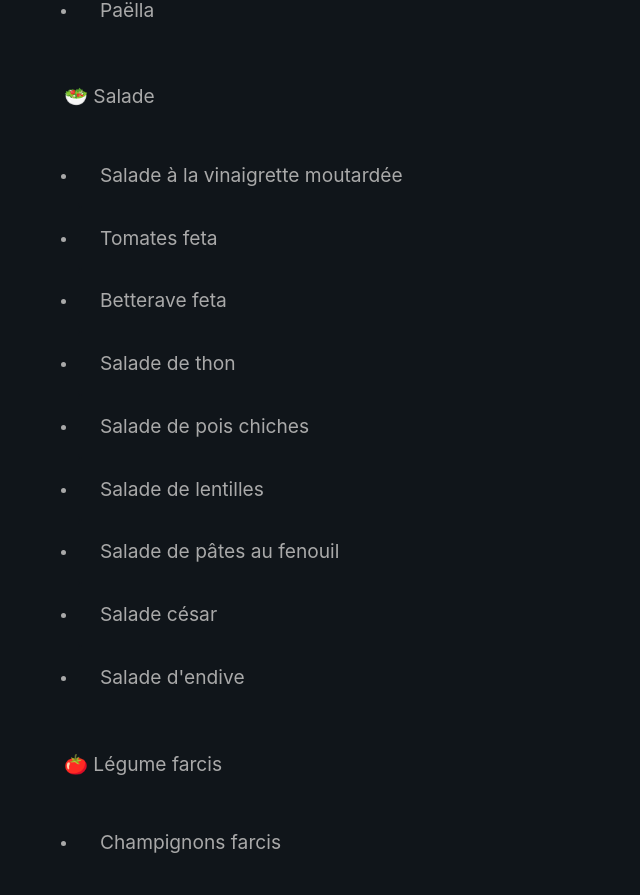
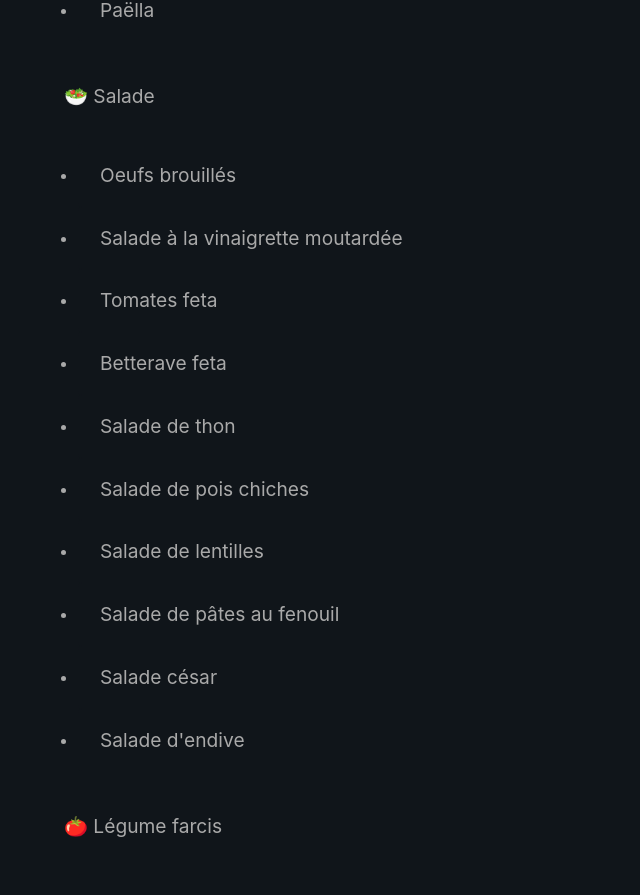
Before and after one commit to Benjent/recipes, a Vue app: page / in a window 1280 px wide. Shown: the part 2353-3248 px from the top of the page, without its empty margins (0-640 px from the left). Built offline with nearby package versions, Linux system fonts and the light colour scheme; what vue3-mq would draw is missing.

Commit message:
feat(recipes): add scrambled eggs

```diff
--- a/src/data/recipes.js
+++ b/src/data/recipes.js
@@ -12,6 +12,19 @@ const recipes = [
     // Hachis parmentier de kefta (pomme de terre, carotte)
     // Cake à la pomme de terre (+ emmental)
     // Pancakes
+    {
+        name: "Oeufs brouillés",
+        category: category.SALAD,
+        ingredients: [
+            {
+                name: "Oeuf",
+                amount: 4,
+                unit: "p",
+            },
+        ],
+        rapidity: rapidity.FAST,
+        steps: ["Brouiller les oeufs", "Epicer"],
+    },
     {
         name: "Salade à la vinaigrette moutardée",
         category: category.SALAD,
```
